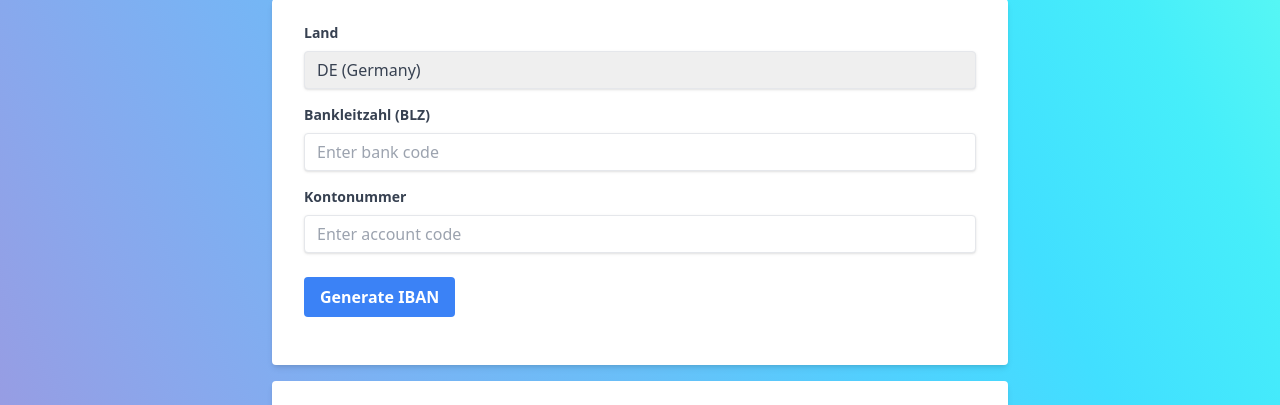
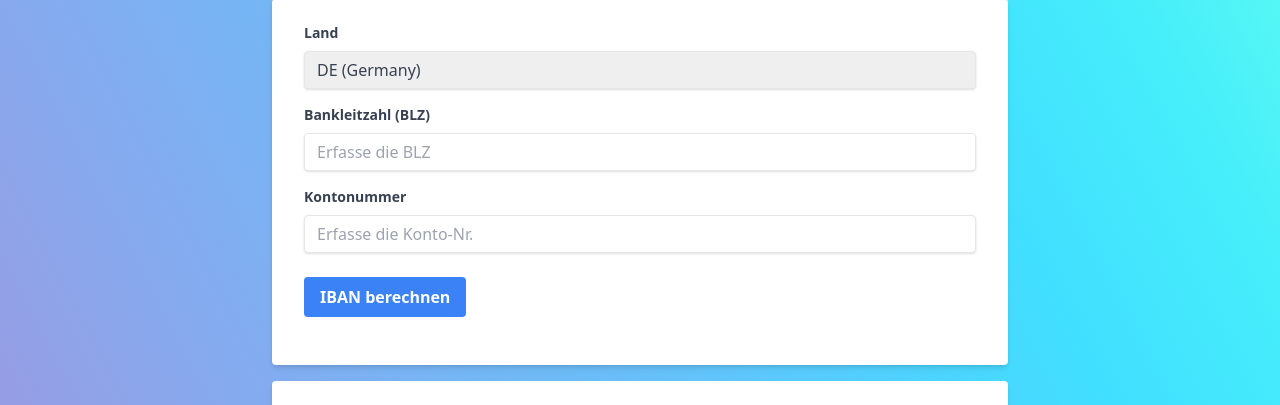
Before and after one commit to mitja/ibancalc, a FastAPI app: page / in a window 1280 px wide. Shown: the part 165-570 px from the top of the page. Run offline with FastAPI, Linux system fonts and the light colour scheme; some libraries are stand-ins or nearby versions.

Commit message:
translated texts in forms to German

```diff
--- a/templates/index.html
+++ b/templates/index.html
@@ -70,17 +70,17 @@
                     <label class="block text-gray-700 text-sm font-bold mb-2" for="bank_code">
                         Bankleitzahl (BLZ)
                     </label>
-                    <input class="shadow appearance-none border rounded w-full py-2 px-3 text-gray-700 leading-tight focus:outline-none focus:shadow-outline" id="bank_code" type="text" placeholder="Enter bank code">
+                    <input class="shadow appearance-none border rounded w-full py-2 px-3 text-gray-700 leading-tight focus:outline-none focus:shadow-outline" id="bank_code" type="text" placeholder="Erfasse die BLZ">
                 </div>
                 <div class="mb-6">
                     <label class="block text-gray-700 text-sm font-bold mb-2" for="account_code">
                         Kontonummer
                     </label>
-                    <input class="shadow appearance-none border rounded w-full py-2 px-3 text-gray-700 leading-tight focus:outline-none focus:shadow-outline" id="account_code" type="text" placeholder="Enter account code">
+                    <input class="shadow appearance-none border rounded w-full py-2 px-3 text-gray-700 leading-tight focus:outline-none focus:shadow-outline" id="account_code" type="text" placeholder="Erfasse die Konto-Nr.">
                 </div>
                 <div class="flex items-center justify-between">
                     <button class="bg-blue-500 hover:bg-blue-700 text-white font-bold py-2 px-4 rounded focus:outline-none focus:shadow-outline" type="submit">
-                        Generate IBAN
+                        IBAN berechnen
                     </button>
                 </div>
             </form>
```
